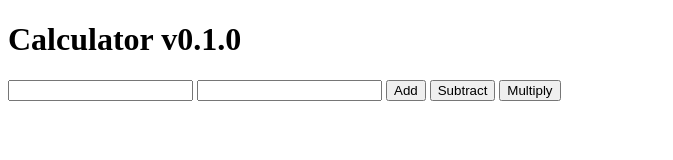
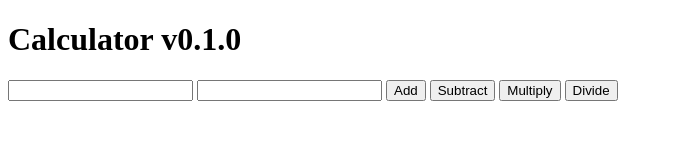
Before and after one commit to anwo0503/calculator, a plain HTML site: page index.html in a window 1280 px wide. Shown: the whole page, without its empty margins (0-673 px from the left). Drawn offline with Linux system fonts and the light colour scheme.

Commit message:
Add division operation

```diff
--- a/index.html
+++ b/index.html
@@ -14,6 +14,7 @@
         <button onclick="add()">Add</button>
         <button onclick="subtract()">Subtract</button>
         <button onclick="multiply()">Multiply</button>
+        <button onclick="divide()">Divide</button>
 
         <p id="result"></p>
     </div>
--- a/script.js
+++ b/script.js
@@ -24,3 +24,12 @@ function multiply() {
 
     document.getElementById("result").innerText = "Result: " + result;
 }
+
+function divide() {
+    const num1 = parseFloat(document.getElementById("num1").value);
+    const num2 = parseFloat(document.getElementById("num2").value);
+
+    const result = num1 / num2;
+
+    document.getElementById("result").innerText = "Result: " + result;
+}
```
